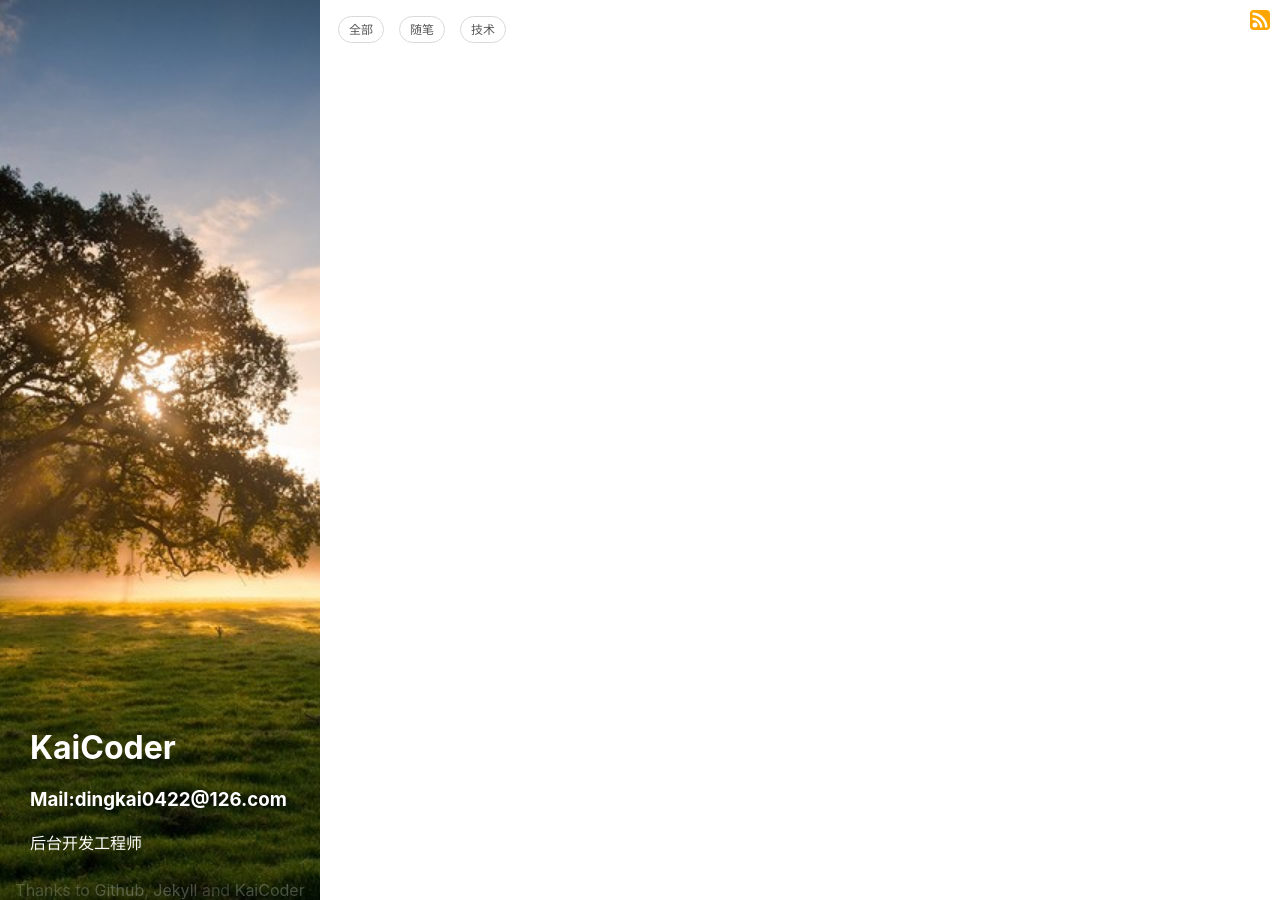
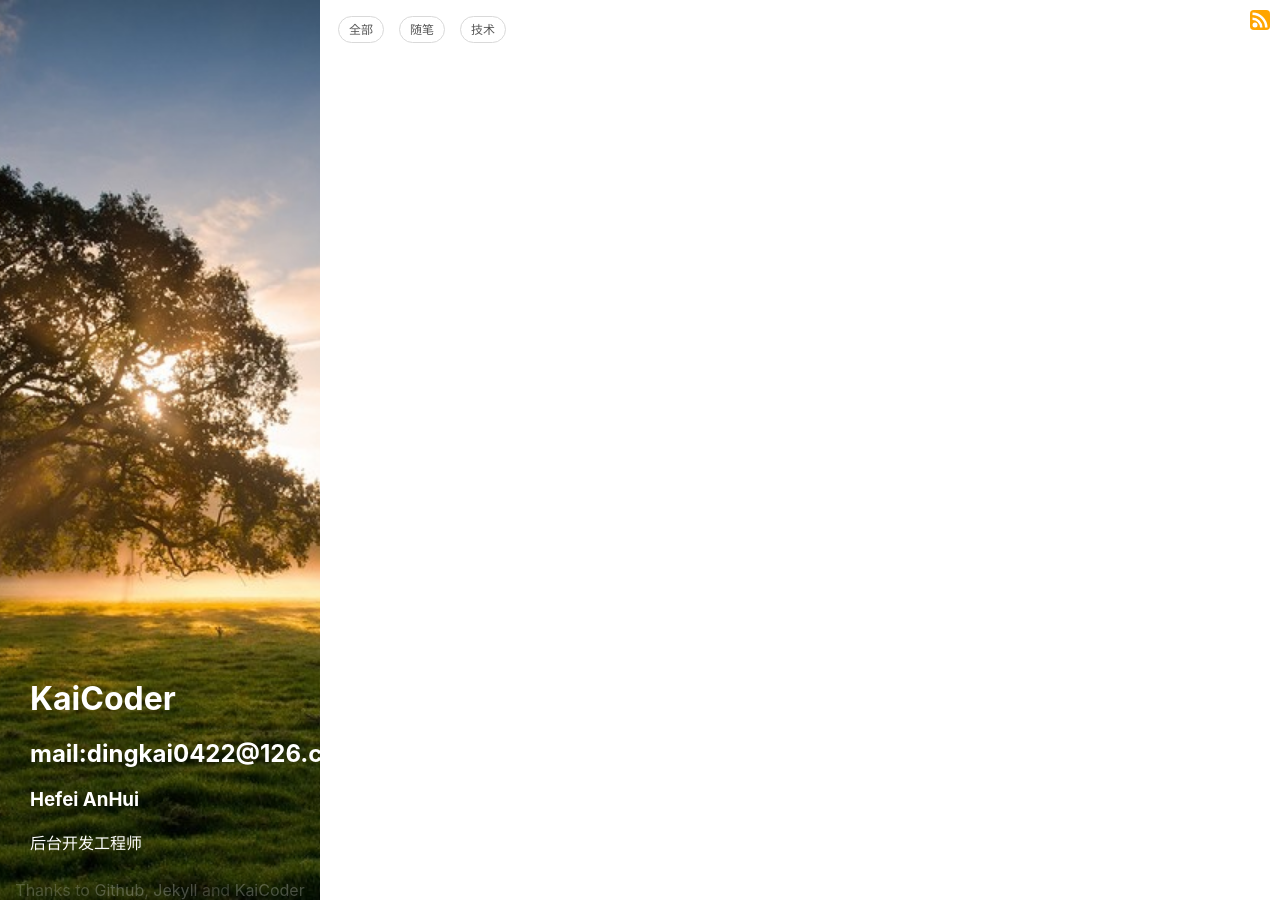
Before and after one commit to KaiCoder/KaiCoder.github.io, a Jekyll site: the page built from article.html, in a window 1280 px wide and 900 px high, scrolled down 100 px. Built offline with Jekyll 4.4.1, drawn with Linux system fonts in a browser that asks for light colours; nearby versions of some CDN libraries; comment, search, counter and statistics services are not loaded.

Commit message:
Update article.html

```diff
--- a/article.html
+++ b/article.html
@@ -228,7 +228,8 @@
 	<div class="left-aside">
 		<div class="remark">
 			<a class="white" href="{{ site.base }}/"><h1>{{ site.title }}</h1></a>
-			<h3>Mail:dingkai0422@126.com</h3>
+			<h2>mail:dingkai0422@126.com</h2>
+			<h3>Hefei AnHui</h3>
 			<p>后台开发工程师</p>
 		</div>
 		<div class="copyright">
```
